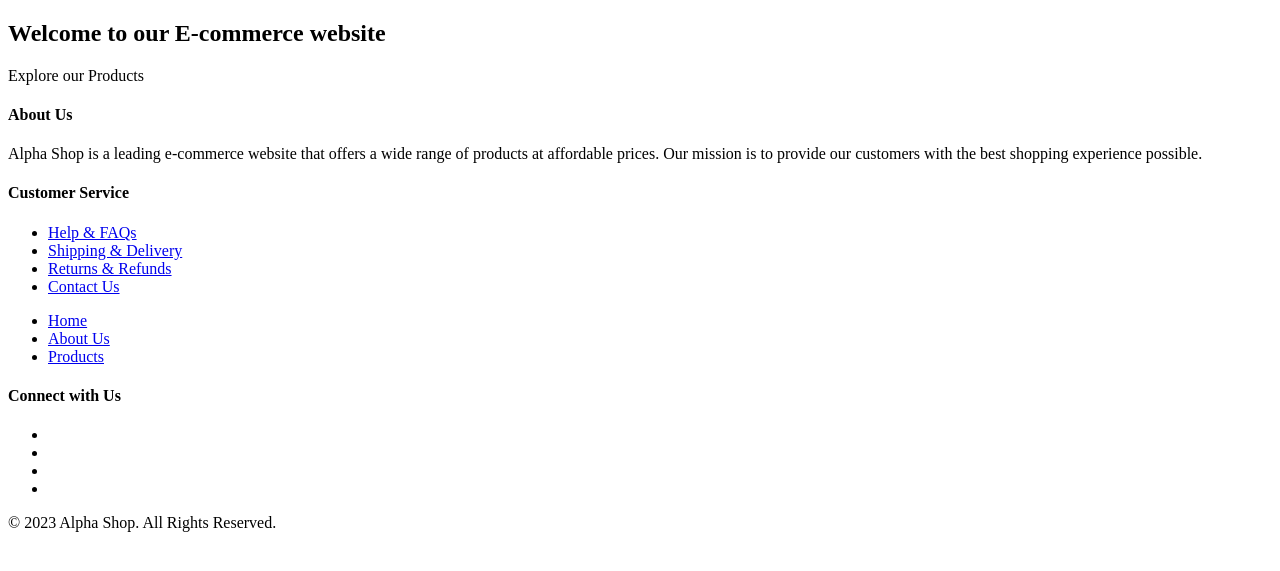
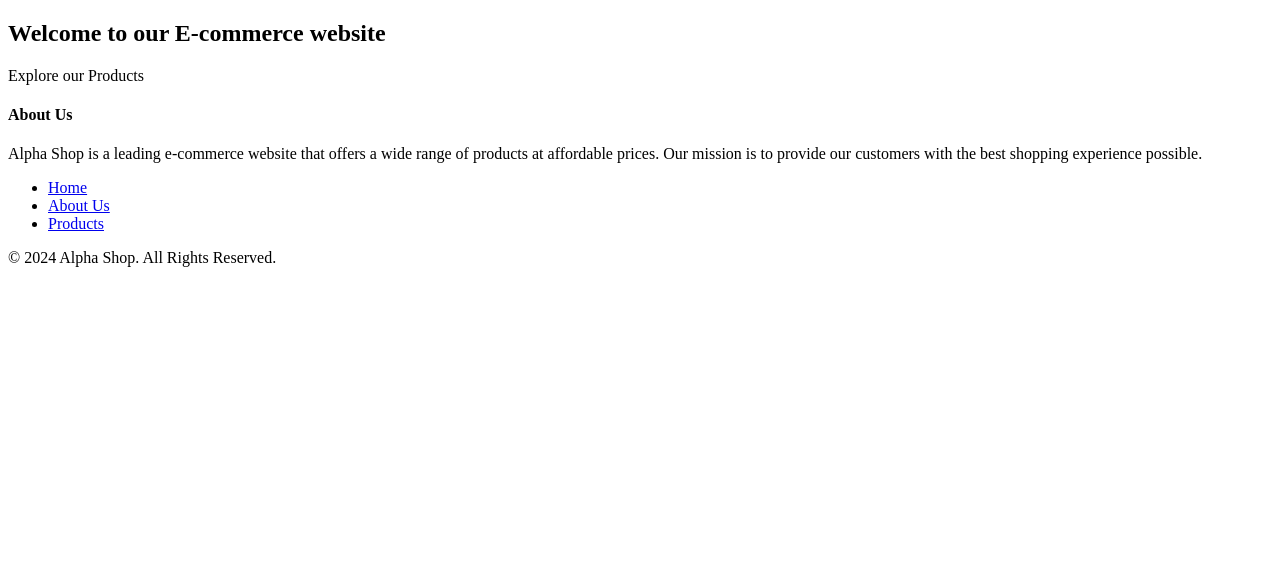
Before and after one commit to priyanshuuranjan/Django, a Django app: page / in a window 1280 px wide. Shown: the part 134-705 px from the top of the page. Run offline with Django 5.2, Linux system fonts and the light colour scheme.

Commit message:
Modify some errors

```diff
--- a/ecommerce_project/store/views.py
+++ b/ecommerce_project/store/views.py
@@ -11,4 +11,4 @@
         {'name':'product2','price':45.45},
         {'name':'product3','price':99.45},
     ]
-    return render(request,'products.html',{'title': 'Products', 'products':products})
+    return render(request,'products.html',{'title': 'products', 'products':products})
--- a/ecommerce_project/templates/footer.html
+++ b/ecommerce_project/templates/footer.html
@@ -1,19 +1,17 @@
+{% load static %}
+
 <footer class="footer">
   <div class="container">
     <div class="row">
       <div class="col-lg-3 col-md-6 col-sm-6">
         <h4>About Us</h4>
-                <p>Alpha Shop is a leading e-commerce website that offers a wide range of products at affordable prices. Our mission is to provide our customers with the best shopping experience possible.</p>
+        <p>
+          Alpha Shop is a leading e-commerce website that offers a wide range of
+          products at affordable prices. Our mission is to provide our customers
+          with the best shopping experience possible.
+        </p>
       </div>
-            <div class="col-lg-3 col-md-6 col-sm-6">
-                <h4>Customer Service</h4>
-                <ul>
-                    <li><a href="#">Help & FAQs</a></li>
-                    <li><a href="#">Shipping & Delivery</a></li>
-                    <li><a href="#">Returns & Refunds</a></li>
-                    <li><a href="#">Contact Us</a></li>
-                </ul>
-            </div>
+
       <nav>
         <ul>
           <li><a href="{% url 'home' %}">Home</a></li>
@@ -21,18 +19,10 @@
           <li><a href="{% url 'products' %}">Products</a></li>
         </ul>
       </nav>
-            <div class="col-lg-3 col-md-6 col-sm-6">
-                <h4>Connect with Us</h4>
-                <ul class="social-icons">
-                    <li><a href="#"><i class="fa fa-facebook"></i></a></li>
-                    <li><a href="#"><i class="fa fa-twitter"></i></a></li>
-                    <li><a href="#"><i class="fa fa-instagram"></i></a></li>
-                    <li><a href="#"><i class="fa fa-pinterest"></i></a></li>
-                </ul>
-            </div>
+
     </div>
   </div>
   <div class="copyright">
-        <p>&copy; 2023 Alpha Shop. All Rights Reserved.</p>
+    <p>© 2024 Alpha Shop. All Rights Reserved.</p>
   </div>
 </footer>
```
Lines whose indentation alone changed are shown as unchanged.
